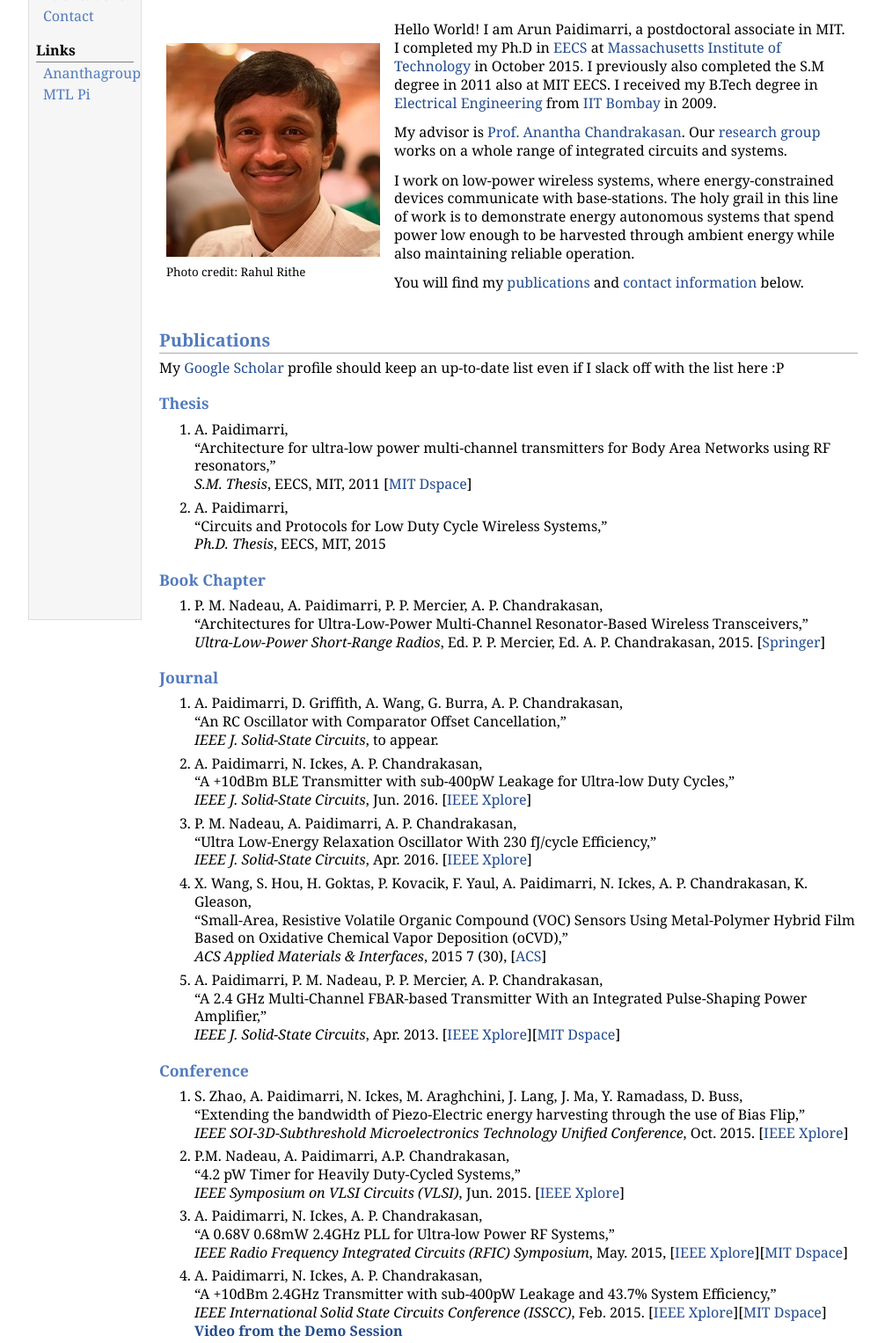
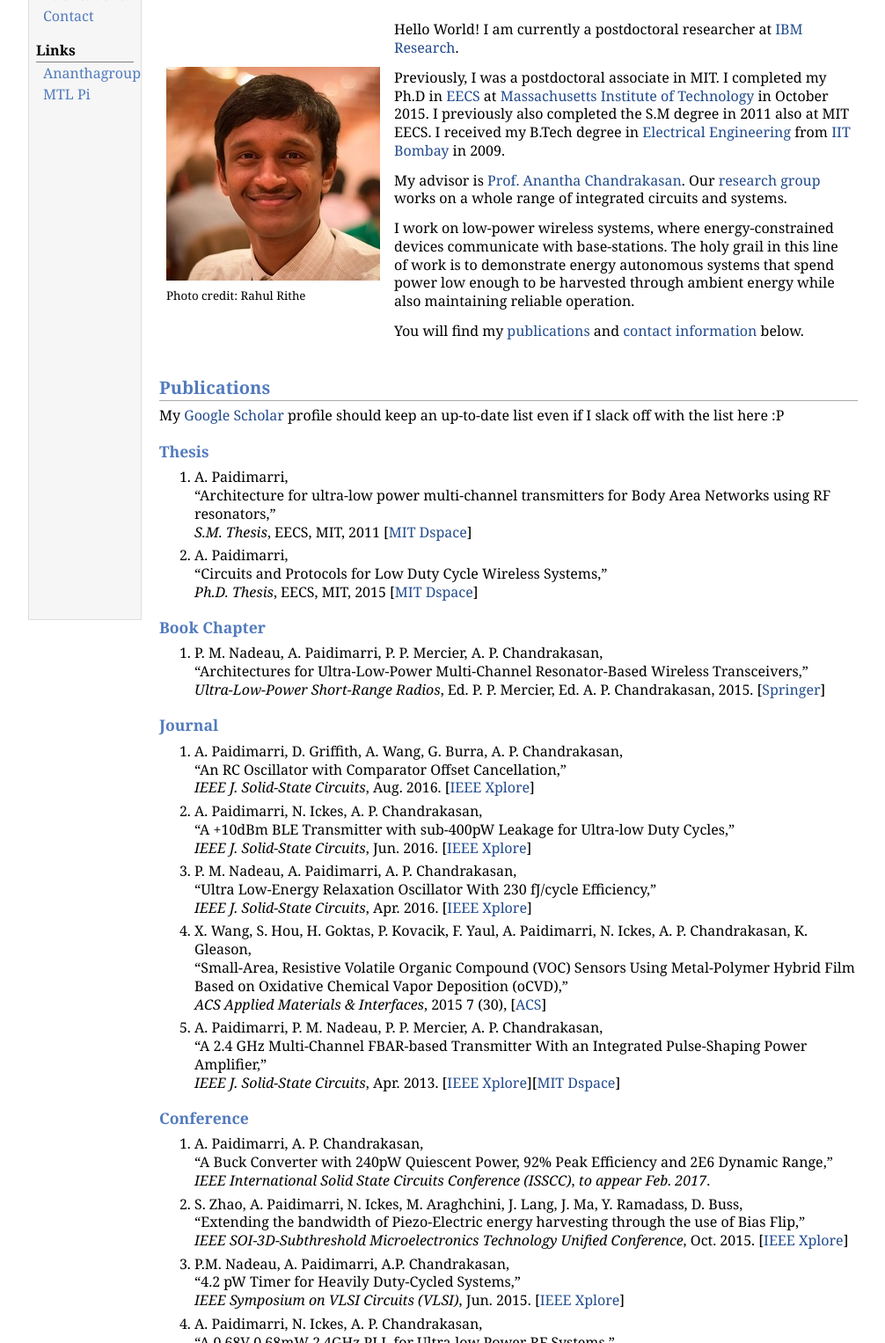
Before and after one commit to arun-p/www, a plain HTML site: page index.html in a window 1280 px wide. Shown: the part 73-1600 px from the top of the page at 88% size, without its empty margins (31-1037 px from the left). Drawn offline with Linux system fonts and the light colour scheme.

Commit message:
Nov 2016

```diff
--- a/index.html
+++ b/index.html
@@ -33,7 +33,8 @@ try {
 </div>
 <table class="imgtable"><tr><td>
 <img src="arun.jpg" alt="Photo credit: Rahul Rithe" /><div><small>Photo credit: Rahul Rithe</small></div></td>
-<td align="left"><p>Hello World! I am Arun Paidimarri, a postdoctoral associate in MIT. I completed my Ph.D in <a href="http://www.eecs.mit.edu">EECS</a> at <a href="http://web.mit.edu">Massachusetts Institute of Technology</a> in October 2015. I previously also completed the S.M degree in 2011 also at MIT EECS. I received my B.Tech degree in <a href="http://www.ee.iitb.ac.in">Electrical Engineering</a> from <a href="http://www.iitb.ac.in">IIT Bombay</a> in 2009. </p>
+<td align="left"><p>Hello World! I am currently a postdoctoral researcher at <a href="http://wwww.research.ibm.com/labs/watson/">IBM Research</a>.</p>
+<p>Previously, I was a postdoctoral associate in MIT. I completed my Ph.D in <a href="http://www.eecs.mit.edu">EECS</a> at <a href="http://web.mit.edu">Massachusetts Institute of Technology</a> in October 2015. I previously also completed the S.M degree in 2011 also at MIT EECS. I received my B.Tech degree in <a href="http://www.ee.iitb.ac.in">Electrical Engineering</a> from <a href="http://www.iitb.ac.in">IIT Bombay</a> in 2009. </p>
 <p>My advisor is <a href="http://www-mtl.mit.edu/~anantha">Prof. Anantha Chandrakasan</a>. Our <a href="http://www-mtl.mit.edu/researchgroups/icsystems/people.html">research group</a> works on a whole range of integrated circuits and systems.</p>
 <p>I work on low-power wireless systems, where energy-constrained devices communicate  with base-stations. The holy grail in this line of work is to demonstrate energy autonomous systems that spend power low enough to be harvested through ambient energy while also maintaining reliable operation.</p>
 <p>You will find my <a href="index.html#publications">publications</a> and <a href="index.html#contact">contact information</a> below.</p>
@@ -49,7 +50,7 @@ try {
 </li>
 <li><p>A. Paidimarri,<br />
 &ldquo;Circuits and Protocols for Low Duty Cycle Wireless Systems,&rdquo;<br />
-<i>Ph.D. Thesis</i>, EECS, MIT, 2015</p>
+<i>Ph.D. Thesis</i>, EECS, MIT, 2015 [<a href="https://dspace.mit.edu/handle/1721.1/103674">MIT Dspace</a>]</p>
 </li>
 </ol>
 <h3>Book Chapter</h3>
@@ -63,7 +64,7 @@ try {
 <ol>
 <li><p>A. Paidimarri, D. Griffith, A. Wang, G. Burra, A. P. Chandrakasan,<br />
 &ldquo;An RC Oscillator with Comparator Offset Cancellation,&rdquo;<br />
-<i>IEEE J. Solid-State Circuits</i>, to appear.</p>
+<i>IEEE J. Solid-State Circuits</i>, Aug. 2016. [<a href="http://dx.doi.org/10.1109/JSSC.2016.2559508">IEEE Xplore</a>]</p>
 </li>
 <li><p>A. Paidimarri, N. Ickes, A. P. Chandrakasan,<br />
 &ldquo;A +10dBm BLE Transmitter with sub-400pW Leakage for Ultra-low Duty Cycles,&rdquo;<br />
@@ -84,6 +85,10 @@ try {
 </ol>
 <h3>Conference</h3>
 <ol>
+<li><p>A. Paidimarri, A. P. Chandrakasan,<br />
+&ldquo;A Buck Converter with 240pW Quiescent Power, 92% Peak Efficiency and 2E6 Dynamic Range,&rdquo;<br />
+<i>IEEE International Solid State Circuits Conference (ISSCC)</i>, <i>to appear Feb. 2017</i>.</p>
+</li>
 <li><p>S. Zhao, A. Paidimarri, N. Ickes, M. Araghchini, J. Lang, J. Ma, Y. Ramadass, D. Buss,<br />
 &ldquo;Extending the bandwidth of Piezo-Electric energy harvesting through the use of Bias Flip,&rdquo;<br />
 <i>IEEE SOI-3D-Subthreshold Microelectronics Technology Unified Conference</i>, Oct. 2015. [<a href="http://dx.doi.org/10.1109/S3S.2015.7333534">IEEE Xplore</a>]</p>
@@ -131,7 +136,7 @@ try {
 <td align="left"></td></tr></table>
 <div id="footer">
 <div id="footer-text">
-Page generated 2016-04-16 15:46:42 EDT, by <a href="http://jemdoc.jaboc.net/">jemdoc</a>.
+Page generated 2016-11-13 01:02:45 EST, by <a href="http://jemdoc.jaboc.net/">jemdoc</a>.
 </div>
 </div>
 </td>
```
Also changed, not shown: 1 other file.
